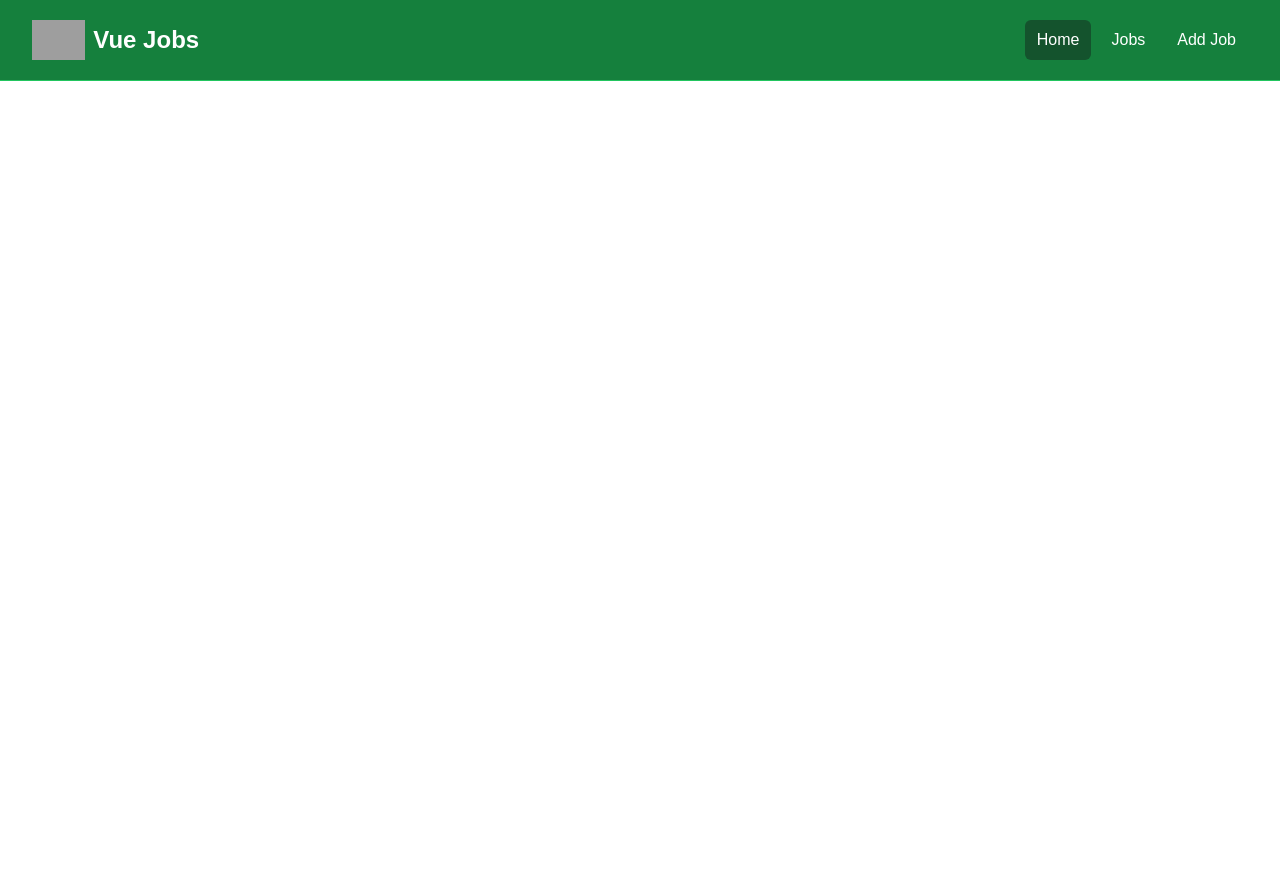
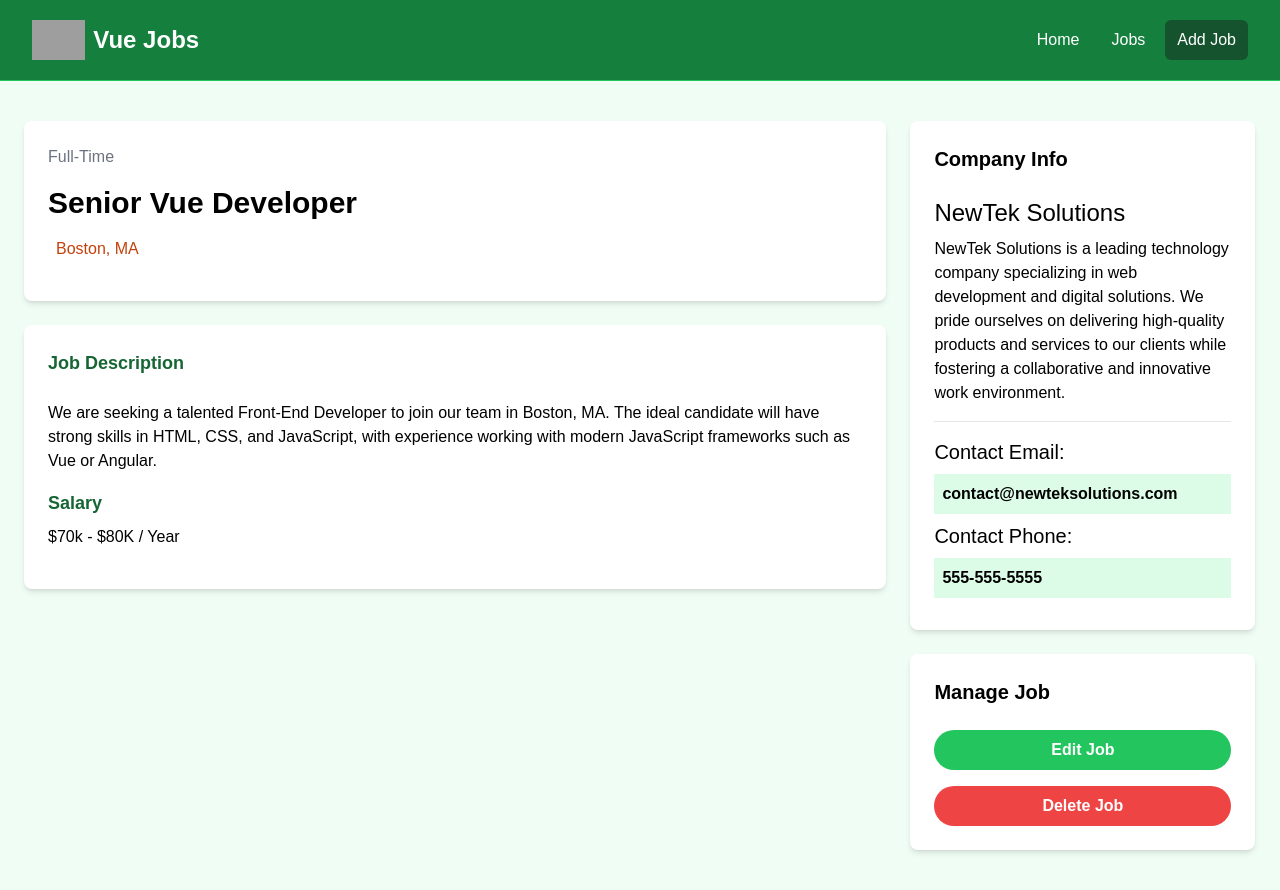
Before and after one commit to sevakul16/vue-crash_course, a Vue app: page /jobs/add in a window 1280 px wide. Before the commit the page ends 800 px from the top, so only its background shows below. Built offline with nearby package versions, Linux system fonts and the light colour scheme; grey boxes are pictures that could not be loaded.

Commit message:
Views added

```diff
--- a/src/components/JobListing.vue
+++ b/src/components/JobListing.vue
@@ -53,7 +53,7 @@
           {{ job.location }}
         </div>
         <RouterLink
-          :to="`/job/${job.id}`"
+          :to="`/jobs/${job.id}`"
           class="h-[36px] bg-green-500 hover:bg-green-600 text-white px-4 py-2 rounded-lg text-center text-sm"
         >
           Read More
--- a/src/components/Navbar.vue
+++ b/src/components/Navbar.vue
@@ -1,6 +1,11 @@
 <script setup>
 import logo from "@/assets/logo.png";
-import { RouterLink } from "vue-router";
+import { RouterLink, useRoute } from "vue-router";
+
+const isActiveLink = (routePath) => {
+  const currentRoute = useRoute();
+  return routePath === currentRoute.path;
+};
 </script>
 
 <template>
@@ -21,17 +26,41 @@
             <div class="flex space-x-2">
               <RouterLink
                 to="/"
-                class="text-white bg-green-900 hover:bg-gray-900 hover:text-white rounded-md px-3 py-2"
+                :class="[
+                  'text-white',
+                  'px-3',
+                  'py-2',
+                  'rounded-md',
+                  isActiveLink('/')
+                    ? 'bg-green-900'
+                    : 'hover:bg-gray-900 hover:text-white',
+                ]"
                 >Home</RouterLink
               >
               <RouterLink
                 to="/jobs"
-                class="text-white hover:bg-green-900 hover:text-white rounded-md px-3 py-2"
+                :class="[
+                  'text-white',
+                  'px-3',
+                  'py-2',
+                  'rounded-md',
+                  isActiveLink('/jobs')
+                    ? 'bg-green-900'
+                    : 'hover:bg-gray-900 hover:text-white',
+                ]"
                 >Jobs</RouterLink
               >
               <RouterLink
-                to="/jobs/add"
-                class="text-white hover:bg-green-900 hover:text-white rounded-md px-3 py-2"
+                to="/job/add"
+                :class="[
+                  'text-white',
+                  'px-3',
+                  'py-2',
+                  'rounded-md',
+                  isActiveLink('/jobs/add')
+                    ? 'bg-green-900'
+                    : 'hover:bg-gray-900 hover:text-white',
+                ]"
                 >Add Job</RouterLink
               >
             </div>
--- a/src/router/index.js
+++ b/src/router/index.js
@@ -2,6 +2,8 @@
 
 import HomeView from "@/view/HomeView.vue";
 import JobsView from "@/view/JobsView.vue";
+import NotFoundView from "@/view/NotFoundView.vue";
+import JobView from "@/view/JobView.vue";
 
 const router = createRouter({
   history: createWebHistory(import.meta.env.BASE_URL),
@@ -16,6 +18,16 @@
       name: "jobs",
       component: JobsView,
     },
+    {
+      path: "/jobs/:id",
+      name: "job",
+      component: JobView,
+    },
+    {
+      path: "/:catchAll(.*)",
+      name: "not-found",
+      component: NotFoundView,
+    },
   ],
 });
 
--- /dev/null
+++ b/src/view/JobView.vue
@@ -0,0 +1,87 @@
+<script setup></script>
+
+<template>
+  <section class="bg-green-50">
+    <div class="container m-auto py-10 px-6">
+      <div class="grid grid-cols-1 md:grid-cols-70/30 w-full gap-6">
+        <main>
+          <div
+            class="bg-white p-6 rounded-lg shadow-md text-center md:text-left"
+          >
+            <div class="text-gray-500 mb-4">Full-Time</div>
+            <h1 class="text-3xl font-bold mb-4">Senior Vue Developer</h1>
+            <div
+              class="text-gray-500 mb-4 flex align-middle justify-center md:justify-start"
+            >
+              <i
+                class="fa-solid fa-location-dot text-lg text-orange-700 mr-2"
+              ></i>
+              <p class="text-orange-700">Boston, MA</p>
+            </div>
+          </div>
+
+          <div class="bg-white p-6 rounded-lg shadow-md mt-6">
+            <h3 class="text-green-800 text-lg font-bold mb-6">
+              Job Description
+            </h3>
+
+            <p class="mb-4">
+              We are seeking a talented Front-End Developer to join our team in
+              Boston, MA. The ideal candidate will have strong skills in HTML,
+              CSS, and JavaScript, with experience working with modern
+              JavaScript frameworks such as Vue or Angular.
+            </p>
+
+            <h3 class="text-green-800 text-lg font-bold mb-2">Salary</h3>
+
+            <p class="mb-4">$70k - $80K / Year</p>
+          </div>
+        </main>
+
+        <!-- Sidebar -->
+        <aside>
+          <!-- Company Info -->
+          <div class="bg-white p-6 rounded-lg shadow-md">
+            <h3 class="text-xl font-bold mb-6">Company Info</h3>
+
+            <h2 class="text-2xl">NewTek Solutions</h2>
+
+            <p class="my-2">
+              NewTek Solutions is a leading technology company specializing in
+              web development and digital solutions. We pride ourselves on
+              delivering high-quality products and services to our clients while
+              fostering a collaborative and innovative work environment.
+            </p>
+
+            <hr class="my-4" />
+
+            <h3 class="text-xl">Contact Email:</h3>
+
+            <p class="my-2 bg-green-100 p-2 font-bold">
+              contact@newteksolutions.com
+            </p>
+
+            <h3 class="text-xl">Contact Phone:</h3>
+
+            <p class="my-2 bg-green-100 p-2 font-bold">555-555-5555</p>
+          </div>
+
+          <!-- Manage -->
+          <div class="bg-white p-6 rounded-lg shadow-md mt-6">
+            <h3 class="text-xl font-bold mb-6">Manage Job</h3>
+            <a
+              href="add-job.html"
+              class="bg-green-500 hover:bg-green-600 text-white text-center font-bold py-2 px-4 rounded-full w-full focus:outline-none focus:shadow-outline mt-4 block"
+              >Edit Job</a
+            >
+            <button
+              class="bg-red-500 hover:bg-red-600 text-white font-bold py-2 px-4 rounded-full w-full focus:outline-none focus:shadow-outline mt-4 block"
+            >
+              Delete Job
+            </button>
+          </div>
+        </aside>
+      </div>
+    </div>
+  </section>
+</template>
--- /dev/null
+++ b/src/view/NotFoundView.vue
@@ -0,0 +1,16 @@
+<script setup>
+import { RouterLink } from "vue-router";
+</script>
+
+<template>
+  <section class="text-center flex flex-col justify-center items-center h-96">
+    <i class="pi pi-exclamation-triangle text-yellow-500 text-7xl mb-5"></i>
+    <h1 class="text-6xl font-bold mb-4">404 Not Found</h1>
+    <p class="text-xl mb-5">This page does not exist</p>
+    <RouterLink
+      to="/"
+      class="text-white bg-green-700 hover:bg-green-900 rounded-md px-3 py-2 mt-4"
+      >Go Back</RouterLink
+    >
+  </section>
+</template>
```
